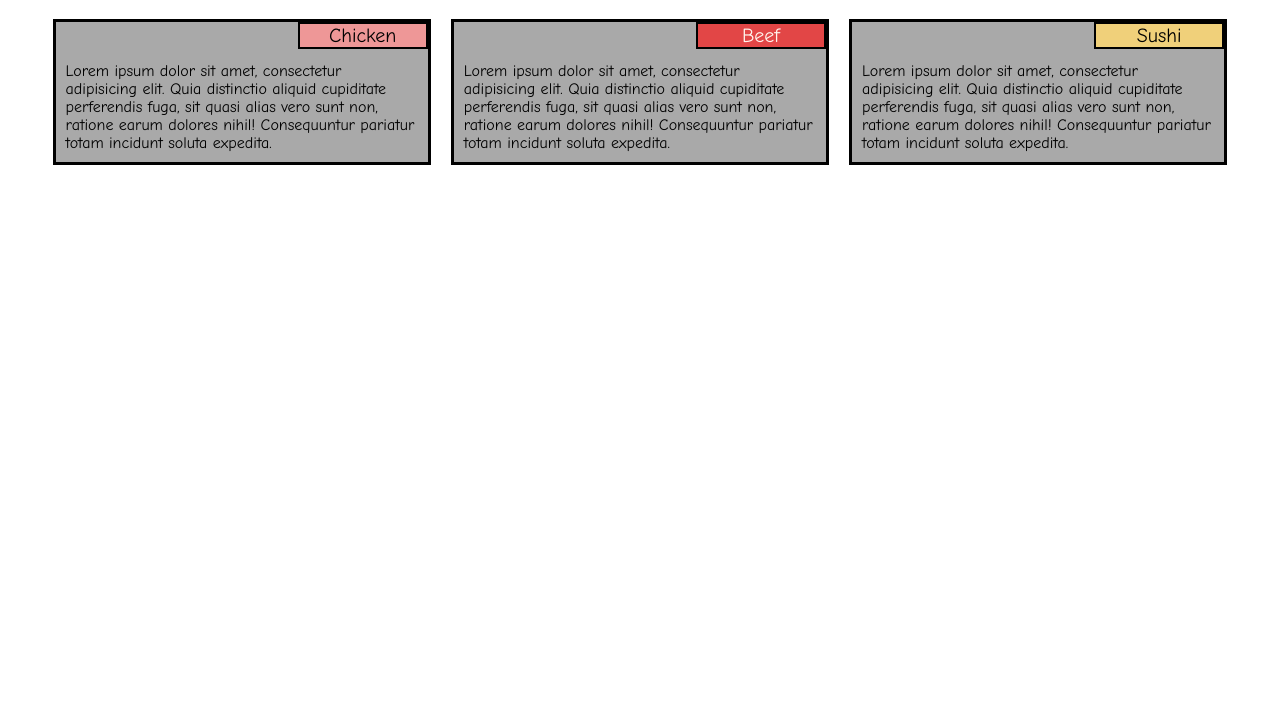
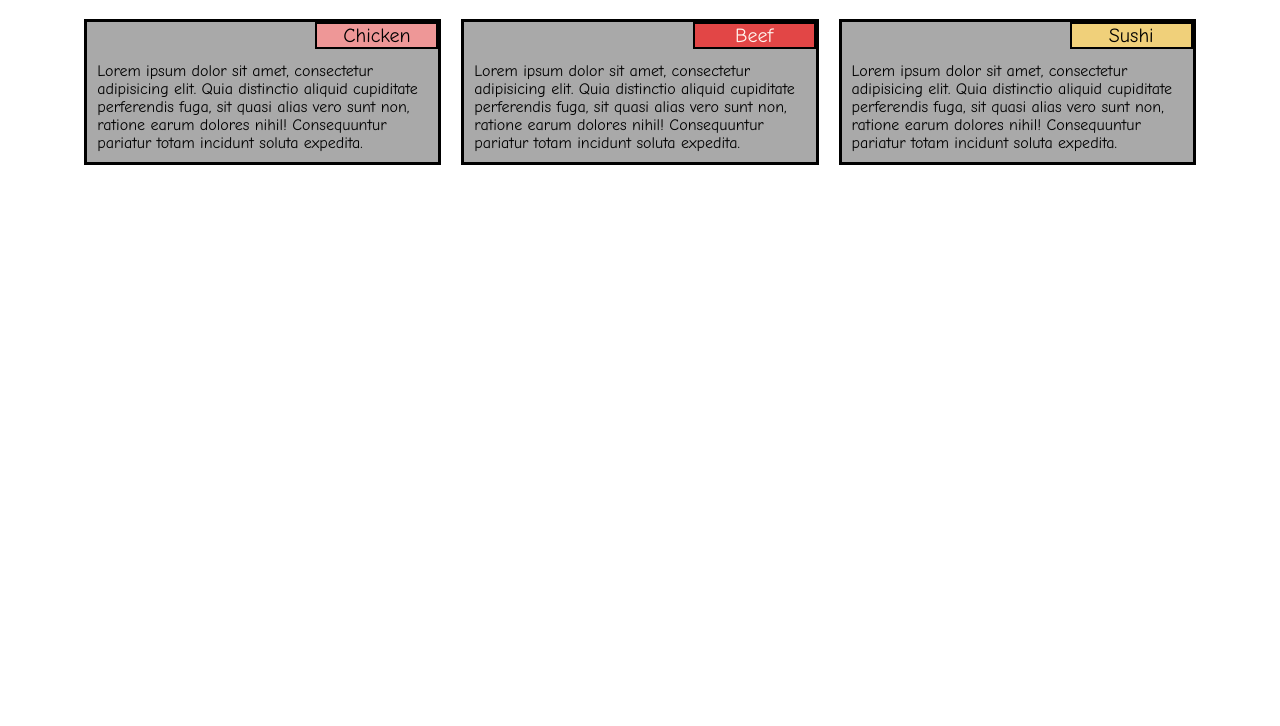
Before and after one commit to decoDenis/coursera-test, a plain HTML site: page site/mod2_solution/index.html in a window 1280 px wide. Shown: the part 74-800 px from the top of the page. Drawn offline with Linux system fonts and the light colour scheme.

Commit message:
Module 2 solution final

```diff
--- a/site/mod2_solution/css/styles.css
+++ b/site/mod2_solution/css/styles.css
@@ -4,14 +4,14 @@
 }
 
 .box {
-    width: 95%;
+    width: 90%;
     border: 5px;
     margin-right: auto;
     margin-left: auto;
     padding:3px;
    }
 
-.menu-title{
+.sec-title{
     width:35%;
     float:right;
     border: 2px solid black;
@@ -50,7 +50,7 @@ h1{
 }
 
 /* Desktop */
-@media(min-width: 992px){
+@media(min-width:992px){
     .col-lg-4{
         float: left;
         width: 33.33%;
@@ -59,10 +59,16 @@ h1{
 
 /* tablet   */
 @media(min-width:768px) and (max-width:991px){
-    .col-md-6{
+    .col-md-6, .col-md-12 {
         float: left;
+        background-color: rgb(245, 245, 245);
+      }
+      .col-md-6 {
         width: 50%;
-    }
+      }
+      .col-md-12 {
+        width: 100%;
+      }
 }
 
 /* mobile */
--- a/site/mod2_solution/index.html
+++ b/site/mod2_solution/index.html
@@ -13,22 +13,22 @@
 
         <div class="col-lg-4 col-md-6 col-sm-12">
             <div class='menu'>
-                <div class='menu-title' id="sec1">Chicken</div>
-                <p class='text'>Lorem ipsum dolor sit amet, consectetur adipisicing elit. Quia distinctio aliquid cupiditate perferendis fuga, sit quasi alias vero sunt non, ratione earum dolores nihil! Consequuntur pariatur totam incidunt soluta expedita.</p>
+                <div class='sec-title' id="sec1">Chicken</div>
+                <p>Lorem ipsum dolor sit amet, consectetur adipisicing elit. Quia distinctio aliquid cupiditate perferendis fuga, sit quasi alias vero sunt non, ratione earum dolores nihil! Consequuntur pariatur totam incidunt soluta expedita.</p>
             </div>
         </div>
 
         <div class="col-lg-4 col-md-6 col-sm-12">
             <div class='menu'>
-               <div class='menu-title' id="sec2">Beef</div>
-               <p class='text'>Lorem ipsum dolor sit amet, consectetur adipisicing elit. Quia distinctio aliquid cupiditate perferendis fuga, sit quasi alias vero sunt non, ratione earum dolores nihil! Consequuntur pariatur totam incidunt soluta expedita.</p>
+               <div class='sec-title' id="sec2">Beef</div>
+               <p>Lorem ipsum dolor sit amet, consectetur adipisicing elit. Quia distinctio aliquid cupiditate perferendis fuga, sit quasi alias vero sunt non, ratione earum dolores nihil! Consequuntur pariatur totam incidunt soluta expedita.</p>
             </div>
         </div>
 
-        <div class="col-lg-4 col-md-6 col-sm-12">
+        <div class="col-lg-4 col-md-12 col-sm-12">
             <div class='menu'>
-                <div class='menu-title' id="sec3">Sushi</div>
-                <p class='text'>Lorem ipsum dolor sit amet, consectetur adipisicing elit. Quia distinctio aliquid cupiditate perferendis fuga, sit quasi alias vero sunt non, ratione earum dolores nihil! Consequuntur pariatur totam incidunt soluta expedita.</p>
+                <div class='sec-title' id="sec3">Sushi</div>
+                <p>Lorem ipsum dolor sit amet, consectetur adipisicing elit. Quia distinctio aliquid cupiditate perferendis fuga, sit quasi alias vero sunt non, ratione earum dolores nihil! Consequuntur pariatur totam incidunt soluta expedita.</p>
             </div>
         </div>
 
```
